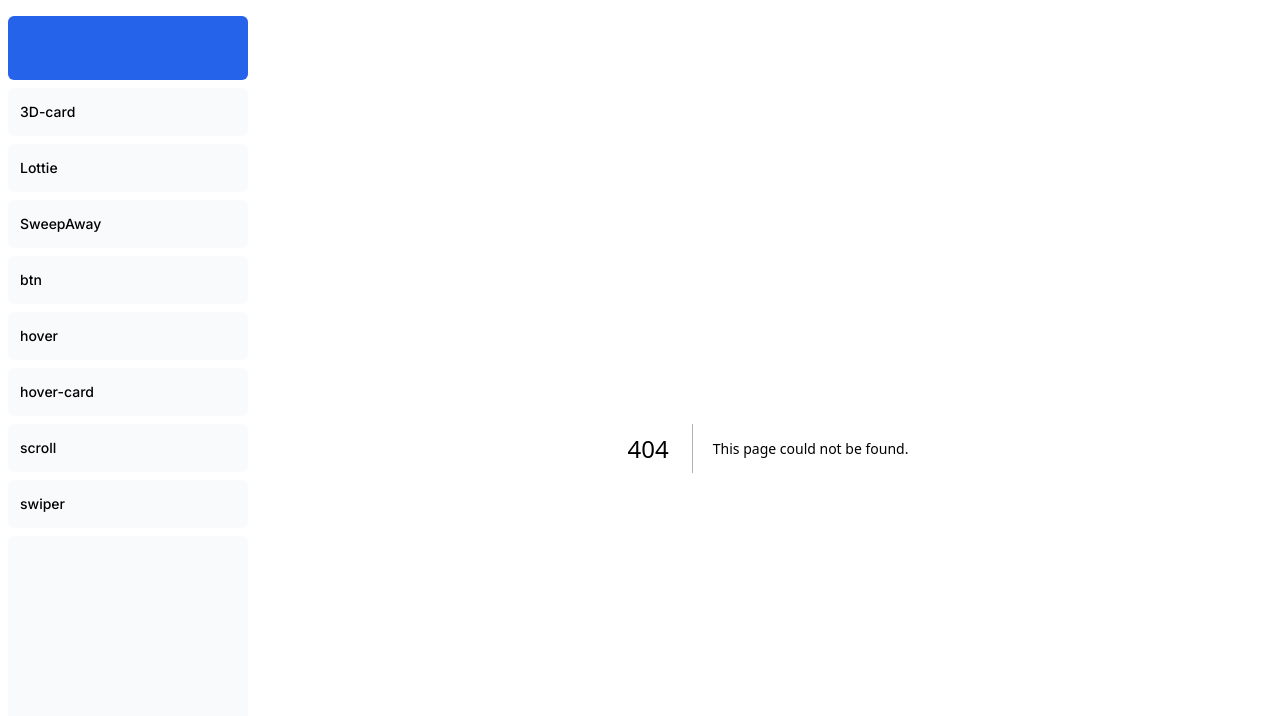
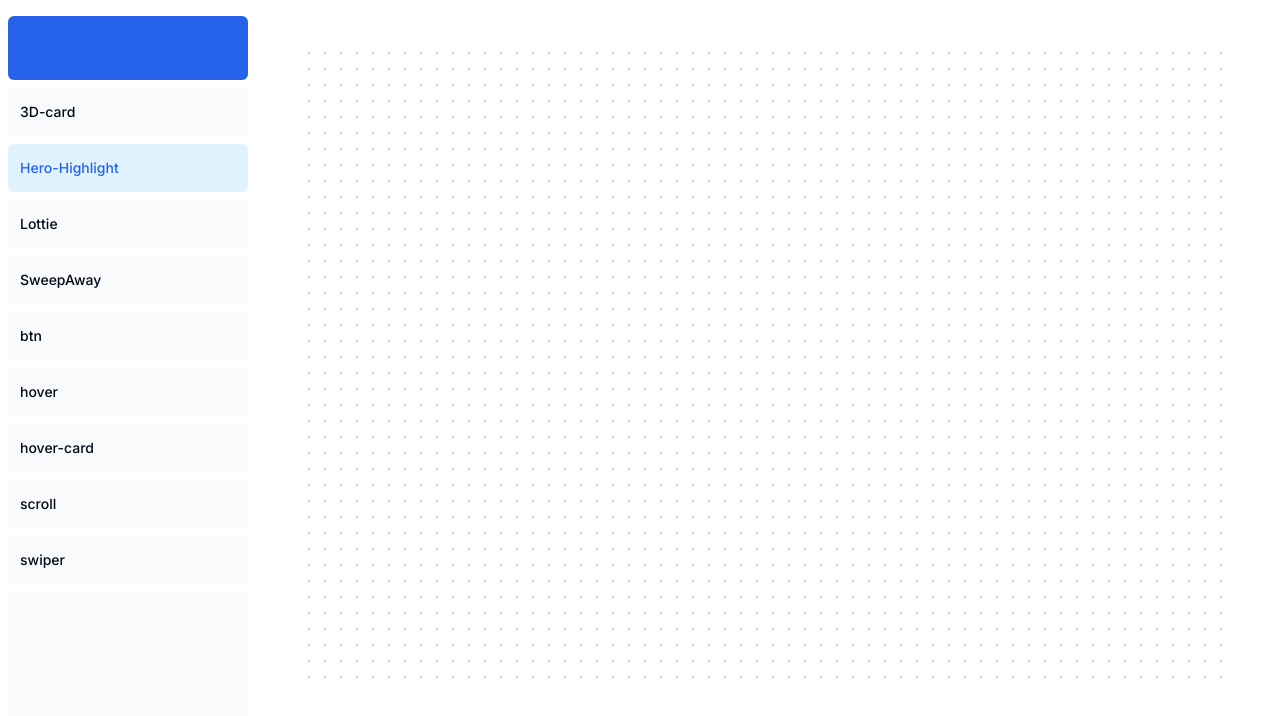
Before and after one commit to JeromeD3/lottie, a Next.js app: page /Hero-Highlight in a window 1280 px wide. Before the commit this address had no page. Shown: the top 716 px of the page. Built offline with nearby package versions, Linux system fonts and the light colour scheme.

Commit message:
feat: hover背景

```diff
--- /dev/null
+++ b/app/Hero-Highlight/page.tsx
@@ -0,0 +1,26 @@
+"use client";
+import { motion } from "framer-motion";
+import { HeroHighlight, Highlight } from "../ui/hero-highlight";
+
+export default function HeroHighlightDemo() {
+  return (
+    <HeroHighlight>
+      <motion.h1
+        initial={{
+          opacity: 0,
+          y: 20,
+        }}
+        animate={{
+          opacity: 1,
+          y: [20, -5, 0],
+        }}
+        transition={{
+          duration: 0.5,
+          ease: [0.4, 0.0, 0.2, 1],
+        }}
+        className="text-2xl px-4 md:text-4xl lg:text-5xl font-bold text-neutral-700 dark:text-white max-w-4xl leading-relaxed lg:leading-snug text-center mx-auto "
+      >
+      </motion.h1>
+    </HeroHighlight>
+  );
+}
--- /dev/null
+++ b/app/ui/hero-highlight.tsx
@@ -0,0 +1,96 @@
+"use client";
+import { cn } from "@/lib/utils";
+import { useMotionValue, motion, useMotionTemplate } from "framer-motion";
+import React from "react";
+
+export const HeroHighlight = ({
+  children,
+  className,
+  containerClassName,
+}: {
+  children: React.ReactNode;
+  className?: string;
+  containerClassName?: string;
+}) => {
+  let mouseX = useMotionValue(0);
+  let mouseY = useMotionValue(0);
+
+  function handleMouseMove({
+    currentTarget,
+    clientX,
+    clientY,
+  }: React.MouseEvent<HTMLDivElement>) {
+    if (!currentTarget) return;
+    let { left, top } = currentTarget.getBoundingClientRect();
+
+    mouseX.set(clientX - left);
+    mouseY.set(clientY - top);
+  }
+  return (
+    <div
+      className={cn(
+        "relative h-[40rem] flex items-center bg-white dark:bg-black justify-center w-full group",
+        containerClassName
+      )}
+      onMouseMove={handleMouseMove}
+    >
+      <div className="absolute inset-0 bg-dot-thick-neutral-300 dark:bg-dot-thick-neutral-800  pointer-events-none" />
+      <motion.div
+        className="pointer-events-none bg-dot-thick-indigo-500 dark:bg-dot-thick-indigo-500   absolute inset-0 opacity-0 transition duration-300 group-hover:opacity-100"
+        style={{
+          WebkitMaskImage: useMotionTemplate`
+            radial-gradient(
+              200px circle at ${mouseX}px ${mouseY}px,
+              black 0%,
+              transparent 100%
+            )
+          `,
+          maskImage: useMotionTemplate`
+            radial-gradient(
+              200px circle at ${mouseX}px ${mouseY}px,
+              black 0%,
+              transparent 100%
+            )
+          `,
+        }}
+      />
+
+      <div className={cn("relative z-20", className)}>{children}</div>
+    </div>
+  );
+};
+
+export const Highlight = ({
+  children,
+  className,
+}: {
+  children: React.ReactNode;
+  className?: string;
+}) => {
+  return (
+    <motion.span
+      initial={{
+        backgroundSize: "0% 100%",
+      }}
+      animate={{
+        backgroundSize: "100% 100%",
+      }}
+      transition={{
+        duration: 2,
+        ease: "linear",
+        delay: 0.5,
+      }}
+      style={{
+        backgroundRepeat: "no-repeat",
+        backgroundPosition: "left center",
+        display: "inline",
+      }}
+      className={cn(
+        `relative inline-block pb-1   px-1 rounded-lg bg-gradient-to-r from-indigo-300 to-purple-300 dark:from-indigo-500 dark:to-purple-500`,
+        className
+      )}
+    >
+      {children}
+    </motion.span>
+  );
+};
--- a/package.json
+++ b/package.json
@@ -18,6 +18,7 @@
     "gsap": "^3.12.5",
     "lottie-react": "^2.4.0",
     "lucide-react": "^0.406.0",
+    "mini-svg-data-uri": "^1.4.4",
     "next": "14.2.4",
     "react": "^18",
     "react-dom": "^18",
--- a/tailwind.config.ts
+++ b/tailwind.config.ts
@@ -1,4 +1,20 @@
 import type { Config } from "tailwindcss"
+const svgToDataUri = require("mini-svg-data-uri");
+
+const {
+  default: flattenColorPalette,
+} = require("tailwindcss/lib/util/flattenColorPalette");
+
+function addVariablesForColors({ addBase, theme }: any) {
+  let allColors = flattenColorPalette(theme("colors"));
+  let newVars = Object.fromEntries(
+    Object.entries(allColors).map(([key, val]) => [`--${key}`, val])
+  );
+
+  addBase({
+    ":root": newVars,
+  });
+}
 
 const config = {
   darkMode: ["class"],
@@ -7,7 +23,7 @@
     './components/**/*.{ts,tsx}',
     './app/**/*.{ts,tsx}',
     './src/**/*.{ts,tsx}',
-	],
+  ],
   prefix: "",
   theme: {
     container: {
@@ -74,7 +90,19 @@
       },
     },
   },
-  plugins: [require("tailwindcss-animate")],
+  plugins: [
+    function ({ matchUtilities, theme }: any) {
+      matchUtilities(
+        {
+          "bg-dot-thick": (value: any) => ({
+            backgroundImage: `url("${svgToDataUri(
+              `<svg xmlns="http://www.w3.org/2000/svg" viewBox="0 0 32 32" width="16" height="16" fill="none"><circle fill="${value}" id="pattern-circle" cx="10" cy="10" r="2.5"></circle></svg>`
+            )}")`,
+          }),
+        },
+        { values: flattenColorPalette(theme("backgroundColor")), type: "color" }
+      );
+    }, addVariablesForColors, require("tailwindcss-animate")],
 } satisfies Config
 
 export default config
```
Also changed, not shown: 1 other file (tests, documents, lock files or other folders).
